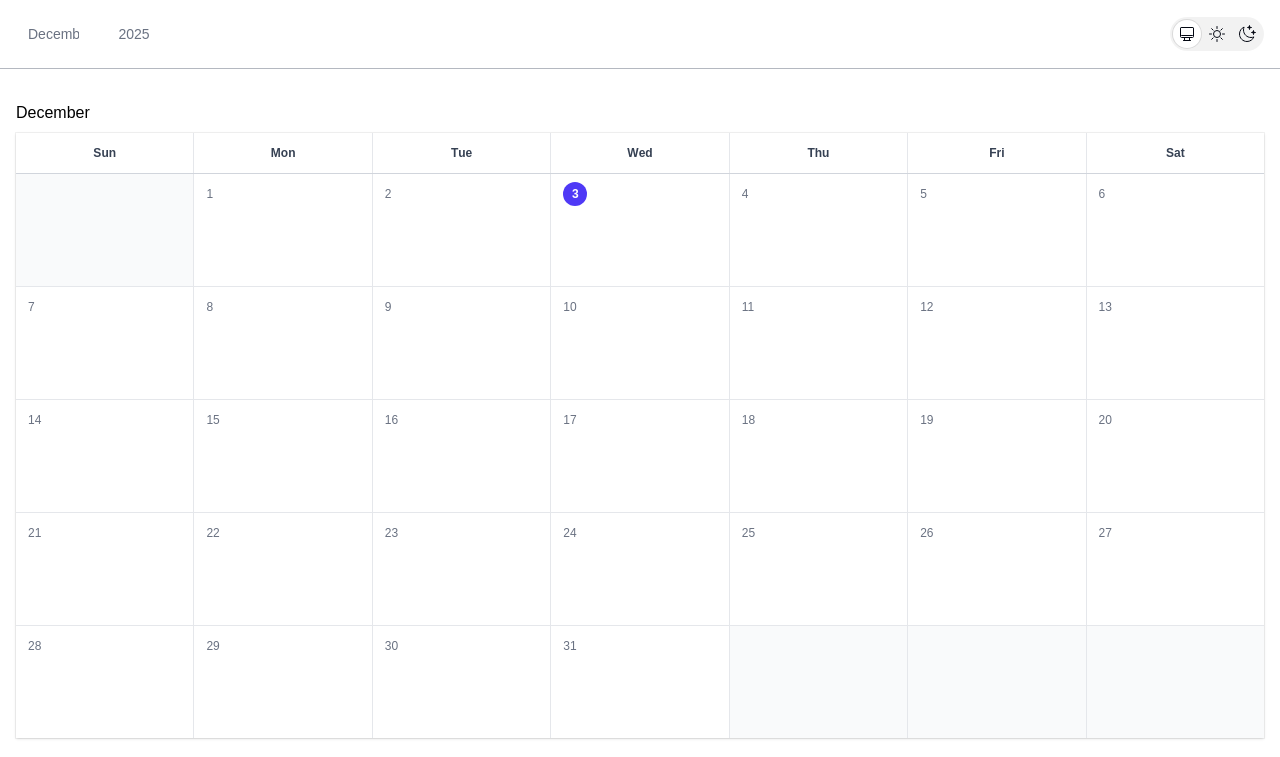
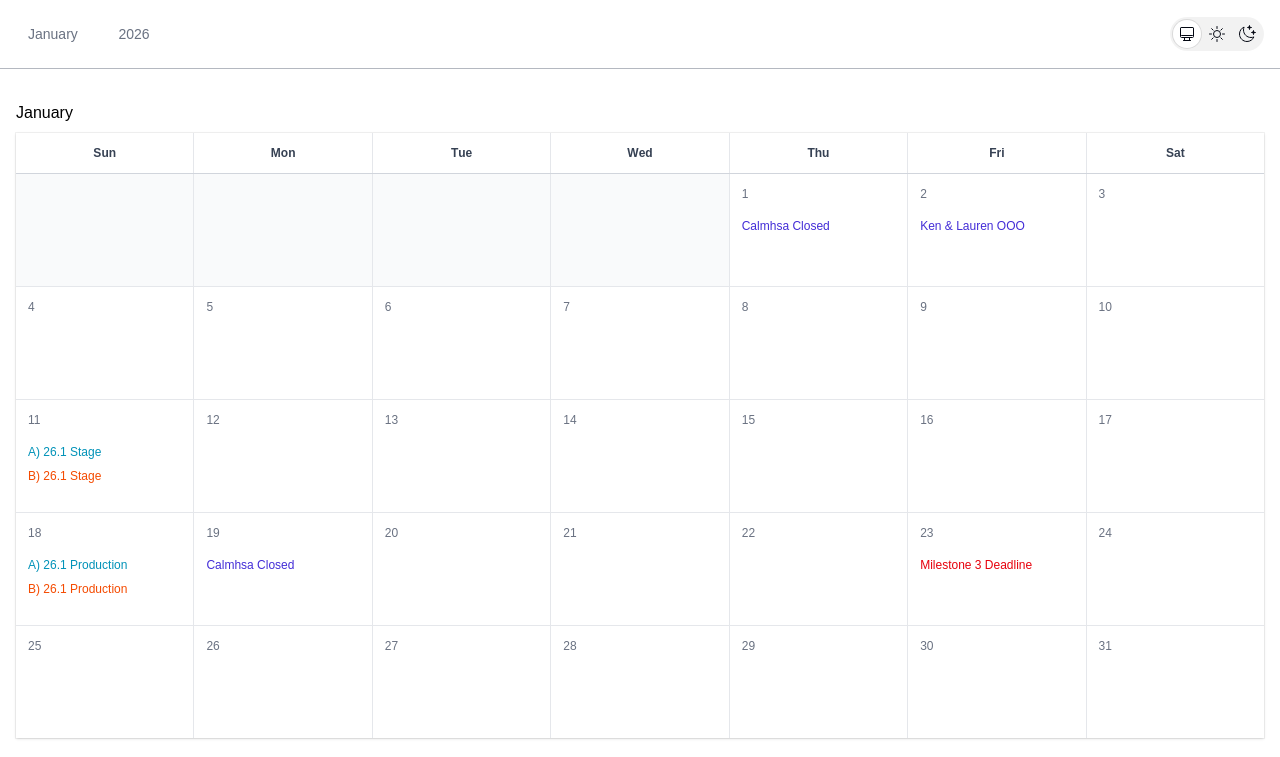
Before and after one commit to mgambill/symmetrical-calendar, a Vue app: page / in a window 1280 px wide. Shown: the top 757 px of the page. Built offline with nearby package versions, Linux system fonts and the light colour scheme; a web font is replaced by a local one.

Commit message:
fix: update favicon link and improve theme handling in ColorSchemaToggle

```diff
--- a/index.html
+++ b/index.html
@@ -2,7 +2,7 @@
 <html >
   <head>
     <meta charset="UTF-8">
-    <link rel="icon" href="/favicon.ico">
+    <link rel="icon" href="/favicon.svg">
     <meta name="viewport" content="width=device-width, initial-scale=1.0">
     <title>Vite App</title>
     <link rel="stylesheet" href="https://rsms.me/inter/inter.css" />
--- a/src/App.vue
+++ b/src/App.vue
@@ -1,8 +1,6 @@
 <script setup lang="ts">
 import {
   monthNames,
-  currentMonth,
-  currentYear,
   generateRecurringEvents,
   combineEvents,
 } from './components/calendar/generators'
@@ -11,16 +9,8 @@ import { useLocalStorage } from '@vueuse/core'
 
 import ColorSchemaToggle from './components/calendar/ColorSchemaToggle.vue'
 
-const year = useLocalStorage('year', currentYear())
-const month = useLocalStorage('month', currentMonth())
-
-// watch(
-//   () => isDark.value,
-//   (val) => {
-//     document.documentElement.classList.toggle('dark', val)
-//   },
-//   { immediate: true },
-// )
+const year = useLocalStorage('year', 2026)
+const month = useLocalStorage('month', 1)
 
 const themes = {
   cyan: 'text-cyan-600 group-hover:text-cyan-600 dark:text-cyan-300 dark:group-hover:text-cyan-400 data-dot:bg-cyan-400 dark:data-dot:bg-cyan-500',
@@ -106,21 +96,8 @@ const holidays = (() => {
   })
 })()
 
-// let offset = -6
-// let release = 1
-// const holidays = generateRecurringEvents('2026-01-04', 21, 7, ({ index, isOdd }) => {
-//   if (offset % 3 === 1) {
-//     release++
-//   }
-//   return {
-//     name: `C) ${++offset % 3 === 1 ? 'Production' : 'Stage'} ${release} Release`,
-//     color: themes.tertiary,
-//     id: crypto.randomUUID(),
-//   }
-// })
 const range = 6
 const selectedDays = ref(combineEvents(sp1Events, sp2Events, holidays))
-const theme = useLocalStorage<string>('theme', 'system')
 </script>
 
 <template>
@@ -148,12 +125,7 @@ const theme = useLocalStorage<string>('theme', 'system')
         </select>
       </div>
       <div class="items-center">
-        <ColorSchemaToggle v-model="theme" />
-        <!-- <button @click="toggleDark()">
-          <i inline-block align-middle i="dark:carbon-moon carbon-sun" />
-          <SystemThemIcon class="text-white stroke-px" />
-          <span class="dark:text-white/60">{{ isDark ? 'Light' : 'Dark' }}</span>
-        </button> -->
+        <ColorSchemaToggle />
       </div>
     </div>
 
--- a/src/components/calendar/ColorSchemaToggle.vue
+++ b/src/components/calendar/ColorSchemaToggle.vue
@@ -1,7 +1,6 @@
 <script setup lang="ts">
 import { SystemThemIcon, LightThemeIcon, DarkThemeIcon } from '@/assets/logos'
 const model = defineModel<string>('theme', {
-  required: true,
   default: 'system',
 })
 const items = [
@@ -13,9 +12,7 @@ const items = [
 const applyTheme = (theme: string) => {
   const html = document.documentElement
   if (theme === 'system') {
-    const isDark = window.matchMedia(
-      '(prefers-color-scheme: dark)'
-    ).matches
+    const isDark = window.matchMedia('(prefers-color-scheme: dark)').matches
     html.setAttribute('data-theme', isDark ? 'dark' : 'light')
   } else {
     html.setAttribute('data-theme', theme)
@@ -34,7 +31,6 @@ onMounted(() => {
 })
 
 watch(model, applyTheme)
-
 </script>
 <template>
   <div class="grid grid-cols-1 max-sm:hidden">
--- a/src/components/calendar/YearCalendar.vue
+++ b/src/components/calendar/YearCalendar.vue
@@ -42,7 +42,6 @@ const isSelected = (day: Day) => {
 const days = computed(() => {
   return source.value.map((d) => {
     const ev = selectedDays[d.date]
-    console.log('ev', ev)
     return {
       ...d,
       events: ev ? (Array.isArray(ev) ? ev : [ev]) : [],
@@ -136,10 +135,7 @@ const daysOfWeek = ['Sun', 'Mon', 'Tue', 'Wed', 'Thu', 'Fri', 'Sat']
           <span class="sr-only">{day.events.length} events</span>
           <span v-if="item.events.length > 0" class="-mx-0.5 mt-auto flex flex-wrap-reverse">
             <template v-for="event in item.events" :key="event.id">
-              <span
-                data-dot
-                :class="['mx-0.5 mb-1 size-1.5 rounded-full', event.color]"
-              ></span>
+              <span data-dot :class="['mx-0.5 mb-1 size-1.5 rounded-full', event.color]"></span>
             </template>
           </span>
         </button>
--- a/vite.config.ts
+++ b/vite.config.ts
@@ -5,7 +5,6 @@ import vue from '@vitejs/plugin-vue'
 import vueJsx from '@vitejs/plugin-vue-jsx'
 import vueDevTools from 'vite-plugin-vue-devtools'
 import autoImport from 'unplugin-auto-import/vite'
-import VueRouter from 'unplugin-vue-router/vite'
 import tailwindcss from '@tailwindcss/vite'
 
 // https://vite.dev/config/
```
Also changed, not shown: public/favicon.svg (added).
